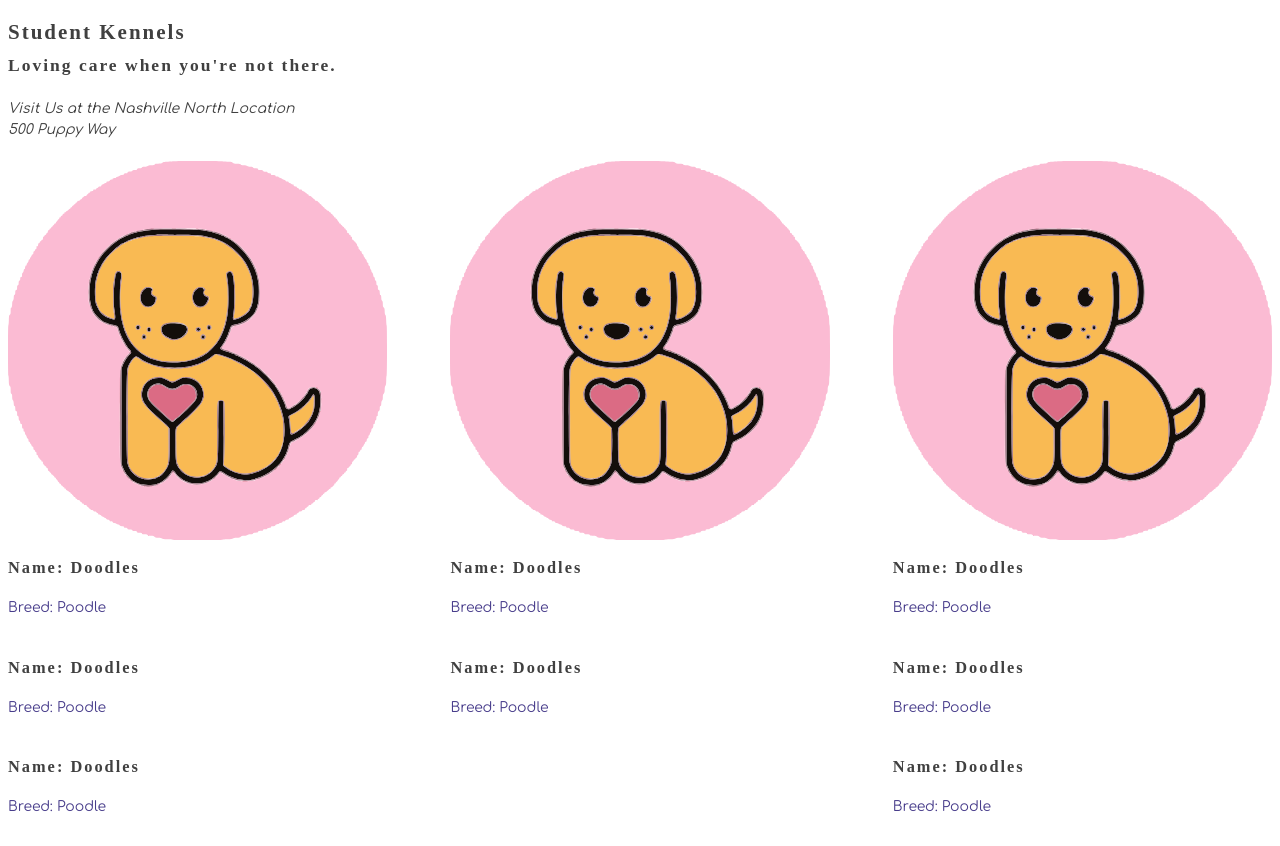
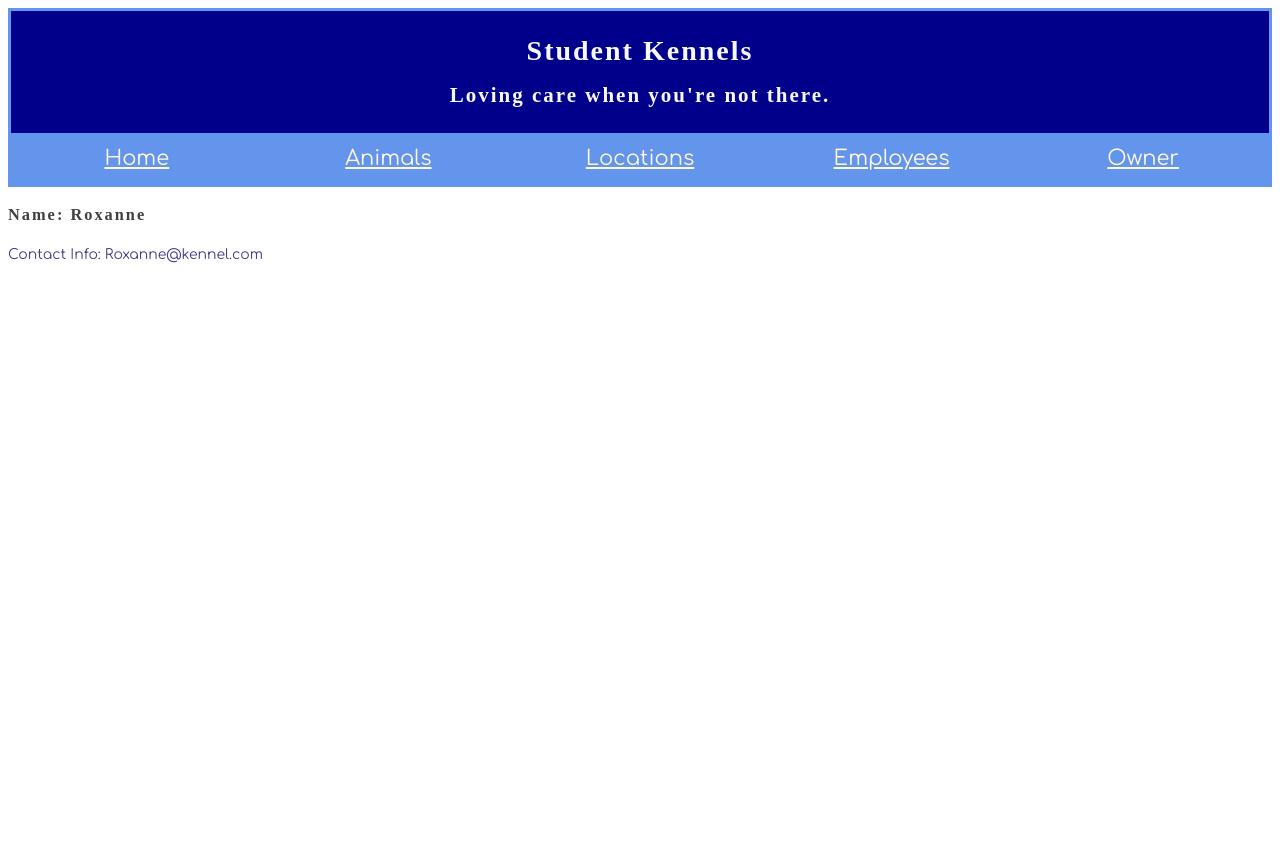
Before and after one commit to rsnasraty/Kennel-, a React (Create React App) app: page /owners in a window 1280 px wide. After the commit the page ends 800 px from the top, so only its background shows below. Built offline with nearby package versions, Linux system fonts and the light colour scheme; a web font is replaced by a local one.

Commit message:
finished ch.2

```diff
--- a/package.json
+++ b/package.json
@@ -8,6 +8,7 @@
     "@testing-library/user-event": "^7.2.1",
     "react": "^16.13.1",
     "react-dom": "^16.13.1",
+    "react-router-dom": "^5.2.0",
     "react-scripts": "3.4.1"
   },
   "scripts": {
--- /dev/null
+++ b/src/components/ApplicationViews.js
@@ -0,0 +1,47 @@
+import { Route } from "react-router-dom";
+import React from "react";
+import Home from "./home/Home";
+import AnimalCard from "./animal/AnimalCard";
+import LocationCard from "./location/LocationCard";
+import EmployeeCard from "./employee/EmployeeCard";
+import OwnerCard from "./owner/OwnerCard";
+
+const ApplicationViews = () => {
+  return (
+    <React.Fragment>
+      <Route
+        exact
+        path="/"
+        render={props => {
+          return <Home />;
+        }}
+      />
+      <Route
+        path="/animals"
+        render={props => {
+          return <AnimalCard />;
+        }}
+      />
+       <Route
+        path="/employees"
+        render={props => {
+          return <EmployeeCard />;
+        }}
+      />
+       <Route
+        path="/locations"
+        render={props => {
+          return <LocationCard />;
+        }}
+      />
+       <Route
+        path="/owners"
+        render={props => {
+          return <OwnerCard />;
+        }}
+      />
+    </React.Fragment>
+  );
+};
+
+export default ApplicationViews;
--- a/src/components/Kennel.js
+++ b/src/components/Kennel.js
@@ -1,34 +1,15 @@
 import React from "react";
-import AnimalCard from "./animal/AnimalCard";
-import LocationCard from "./location/LocationCard";
-import OwnerCard from "./owner/OwnerCard";
-import EmployeeCard from "./employee/EmployeeCard";
+import NavBar from "./nav/NavBar";
+import ApplicationViews from "./ApplicationViews";
+
 import "./Kennel.css";
 
 const Kennel = () => {
   return (
-    <div>
-      <h2>
-        Student Kennels
-        <br />
-        <small>Loving care when you're not there.</small>
-      </h2>
-      <address>
-        Visit Us at the Nashville North Location
-        <br />
-        500 Puppy Way
-      </address>
-      <div className="container-cards">
-      <AnimalCard />
-      <AnimalCard />
-      <AnimalCard />
-      <LocationCard />
-      <EmployeeCard />
-      <EmployeeCard />
-      <EmployeeCard />
-      <OwnerCard />
-      </div>
-    </div>
+    <>
+      <NavBar />
+      <ApplicationViews />
+    </>
   );
 };
 
--- a/src/components/animal/AnimalCard.js
+++ b/src/components/animal/AnimalCard.js
@@ -11,7 +11,7 @@ const AnimalCard = () => {
         <h3>
           Name: <span className="card-petname">Doodles</span>
         </h3>
-        <p>Breed: Poodle</p>
+        <p> Breed: Poodle</p>
       </div>
     </div>
   );
--- a/src/components/employee/EmployeeCard.js
+++ b/src/components/employee/EmployeeCard.js
@@ -6,9 +6,9 @@ const EmployeeCard = () => {
     <div className="card">
       <div className="card-content">
         <h3>
-          Name: <span className="card-petname">Doodles</span>
+          Name: <span className="card-employeename">Zane</span>
         </h3>
-        <p>Breed: Poodle</p>
+        <p>Role: Kennel Attendent</p>
       </div>
     </div>
   );
--- /dev/null
+++ b/src/components/home/Home.js
@@ -0,0 +1,13 @@
+import React from "react";
+
+const Home = () => {
+  return (
+    <address>
+      Visit Us at the Nashville North Location
+      <br />
+      500 Puppy Way
+    </address>
+  );
+};
+
+export default Home;
--- a/src/components/location/LocationCard.js
+++ b/src/components/location/LocationCard.js
@@ -6,9 +6,9 @@ const LocationCard = () => {
     <div className="card">
       <div className="card-content">
         <h3>
-          Name: <span className="card-locationname">Doodles</span>
+          Location Name: Cat Kennel <span className="card-locationname"></span>
         </h3>
-        <p>Breed: Poodle</p>
+        <p>Address: Cat Kennel Lane </p>
       </div>
     </div>
   );
--- /dev/null
+++ b/src/components/nav/NavBar.css
@@ -0,0 +1,40 @@
+small {
+    font-size: 75%;
+  }
+
+  header {
+    background-color: darkblue;
+    border: cornflowerblue solid 3px;
+  }
+
+  .site-title {
+    color: ghostwhite;
+    text-align: center;
+  }
+
+  nav .container {
+    display: flex;
+    padding: 0;
+    margin-bottom: 0;
+  }
+
+  nav .container li {
+    flex: 1;
+    padding: 10px;
+    text-align: center;
+    font-size: 1.5em;
+    color: cornsilk;
+    box-sizing: border-box;
+    background-color: cornflowerblue;
+    list-style-type: none;
+  }
+
+  .nav-link {
+    color: cornsilk;
+    text-decoration: underline;
+    cursor: pointer;
+  }
+
+  .nav-link:hover {
+    color: maroon;
+  }
--- /dev/null
+++ b/src/components/nav/NavBar.js
@@ -0,0 +1,40 @@
+import React from "react";
+import { Link } from "react-router-dom";
+import "./NavBar.css";
+
+const NavBar = () => {
+  return (
+    <header>
+      <h1 className="site-title">
+        Student Kennels
+        <br />
+        <small>Loving care when you're not there.</small>
+      </h1>
+      <nav>
+        <ul className="container">
+          <li>
+            <Link className="nav-link" to="/">
+              Home
+            </Link>
+          </li>
+          <li>
+            <Link className="nav-link" to="/animals">
+              Animals
+            </Link>
+          </li>
+          <li><Link className="nav-link" to="/locations">
+          Locations
+            </Link></li>
+          <li><Link className="nav-link" to="/employees">
+          Employees
+            </Link></li>
+            <li><Link className="nav-link" to="/owners">
+          Owner
+            </Link></li>
+        </ul>
+      </nav>
+    </header>
+  );
+};
+
+export default NavBar;
--- a/src/components/owner/OwnerCard.js
+++ b/src/components/owner/OwnerCard.js
@@ -6,9 +6,9 @@ const OwnerCard = () => {
     <div className="card">
       <div className="card-content">
         <h3>
-          Name: <span className="card-petname">Doodles</span>
+          Name: <span className="card-ownername">Roxanne</span>
         </h3>
-        <p>Breed: Poodle</p>
+        <p>Contact Info: Roxanne@kennel.com</p>
       </div>
     </div>
   );
--- a/src/index.js
+++ b/src/index.js
@@ -1,10 +1,11 @@
-import React from 'react';
-import ReactDOM from 'react-dom';
+import React from "react";
+import ReactDOM from "react-dom";
+import { BrowserRouter as Router } from "react-router-dom";
 import Kennel from "./components/Kennel";
 
 ReactDOM.render(
-  <React.StrictMode>
-  <Kennel />
-  </React.StrictMode>,
-  document.getElementById('root')
+  <Router>
+    <Kennel />
+  </Router>,
+  document.getElementById("root")
 );
```
Also changed, not shown: 1 other file (tests, documents, lock files or other folders).
